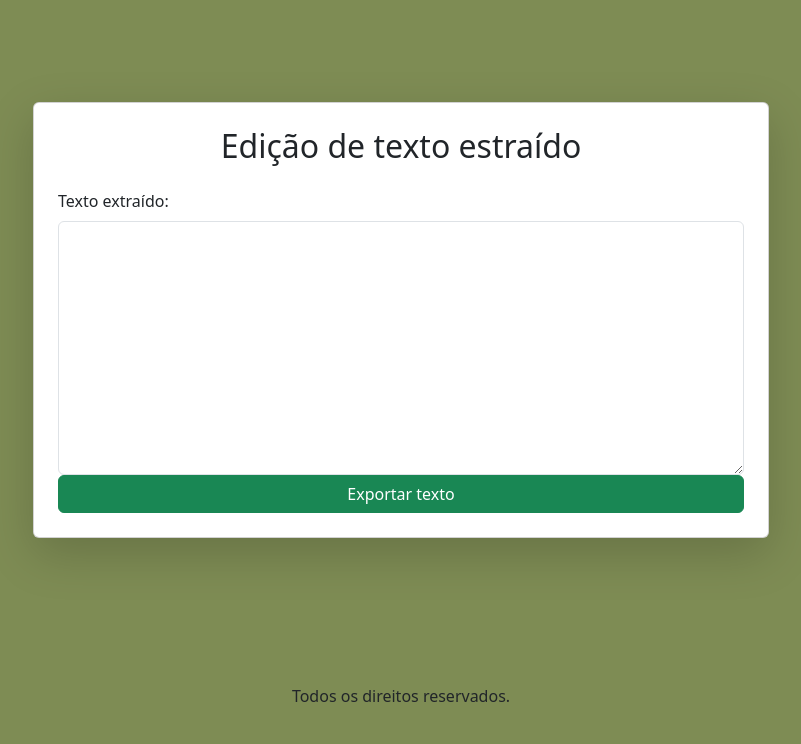
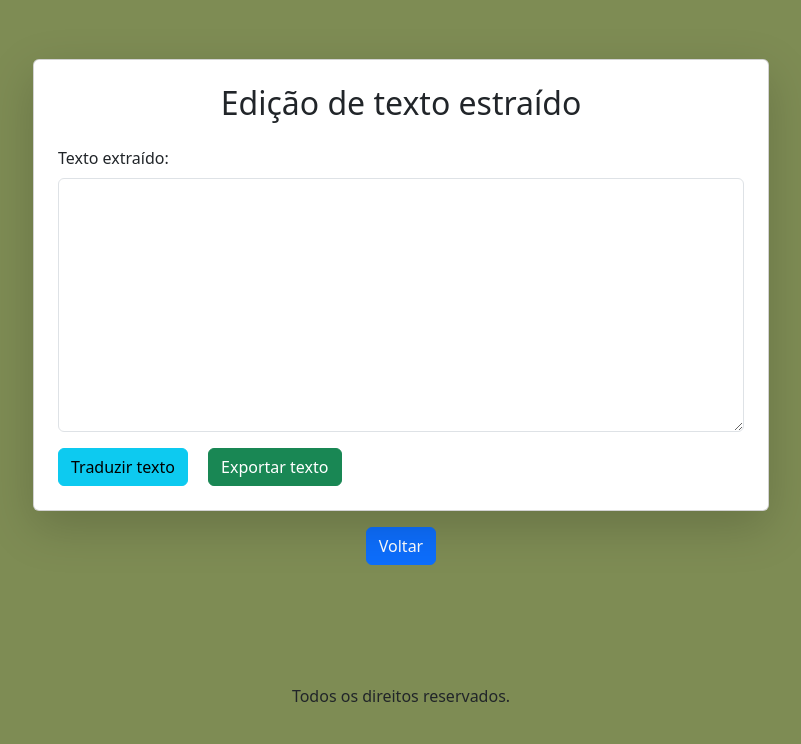
Before and after one commit to Geovannagg/extrator_texto_nem, a Flask app: template templates/extracao.html in a window 1280 px wide. Shown: the part 56-800 px from the top of the page, without its empty margins (239-1040 px from the left). Run offline with Flask 3, Linux system fonts and the light colour scheme; the template is opened without the code that fills it, so the values that code supplies are empty.

Commit message:
Commit do dia 18/09/2026

```diff
--- a/app.py
+++ b/app.py
@@ -1,6 +1,8 @@
-from flask import Flask, render_template, request
+from flask import Flask, render_template, request, send_file
+from translate import Translator
 import easyocr
 
+import io
 
 app = Flask(__name__)
 
@@ -20,5 +22,29 @@ def extrair():
     texto_extraido = ' '.join([res[1] for res in result])
     return render_template("extracao.html", texto=texto_extraido)
 
+@app.route("/salvarTexto", methods = ['POST'])
+def salvar_texto():
+    if request.method == "POST":
+        texto = request.form.get("texto", "")
+        arquivo_buffer = io.BytesIO(texto.encode('utf-8'))
+
+        return send_file(
+            arquivo_buffer,
+            mimetype='text/plain',
+            as_attachment=True,
+            download_name='seu_arquivo.txt'
+        )
+
+    return render_template("salvar_sucesso.html")
+
+@app.route("/traducao")
+def traduzir():
+    tradutor = Translator(to_lang="pt")
+    texto_traduzido = None
+    if request.method == "POST":
+        texto = request.form.get("texto", "")
+        texto_traduzido = tradutor.translate(texto)
+    return render_template("extracao.html")
+
 if __name__ == "__main__":
     app.run(debug=True)
--- a/templates/extracao.html
+++ b/templates/extracao.html
@@ -8,16 +8,24 @@
                     <h2 class="card-title text-center mb-4">
                         Edição de texto estraído
                     </h2>
-                    <form action="" method="POST">
+                    <form action="/salvarTexto" method="POST">
                         <div clas="mb-3">
                             <label for="texto" class="form-label">
                                 Texto extraído:
                             </label>
                             <textarea class="form-control" name="texto" rows="10" required>{{ texto or '' }}</textarea>
                         </div>
-                        <button type="submit" class="btn btn-success w-100">Exportar texto</button>
+                        <div class="mt-3" class="d-flex justify-content-end">
+                        <button type="button" class="btn btn-info">
+                            Traduzir texto</button>
+                        <button type="submit" class="btn btn-success ms-3">
+                            Exportar texto</button>
+                        </div>
                     </form>
                 </div>
+                <p align="center" class="mt-3">
+                    <a href="/" class="btn btn-primary">Voltar</a>
+                </p>
             </div>
         </div>
     </div>
--- /dev/null
+++ b/texto.txt
@@ -0,0 +1 @@
+Av. Paraná Cabral
```
Also changed, not shown: requirements.txt (added, +39 -0 lines), templates/salvar_sucesso.html (added, +9 -0 lines).
